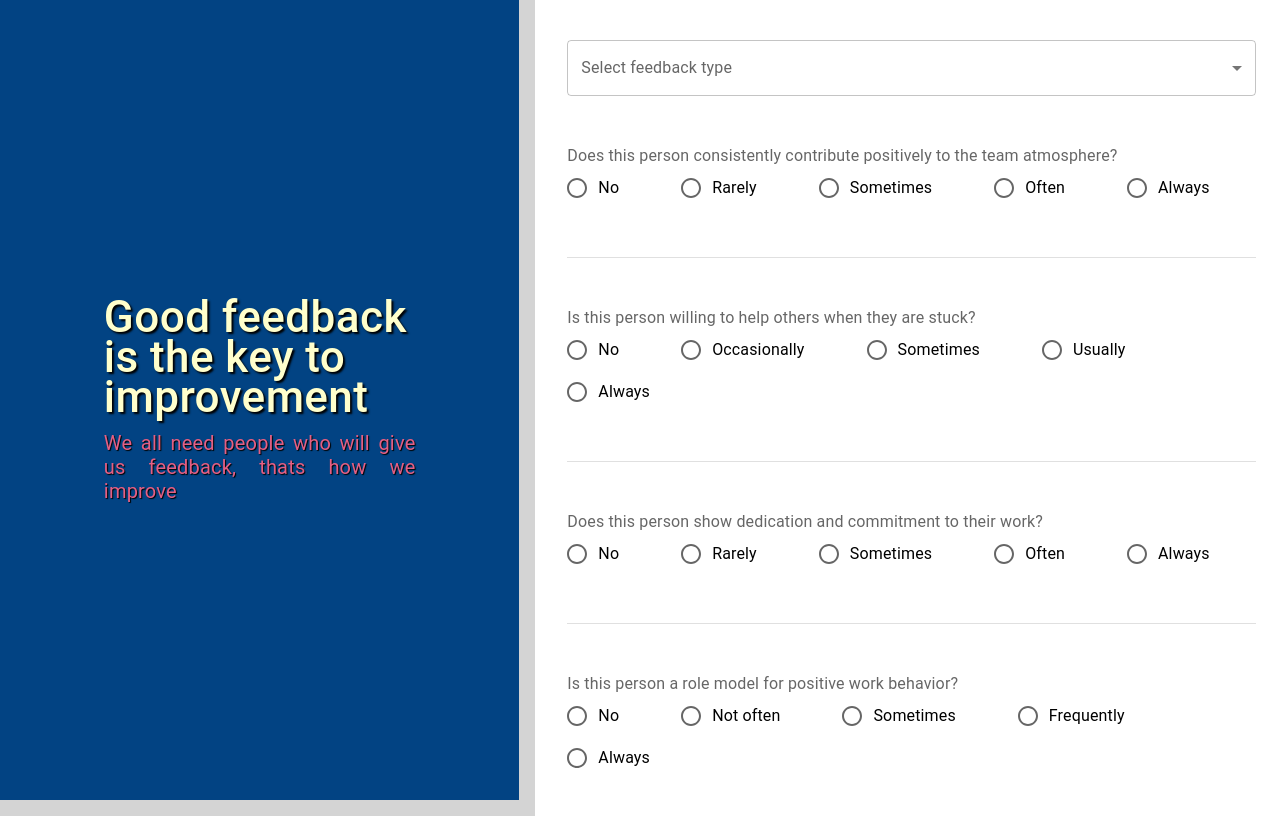
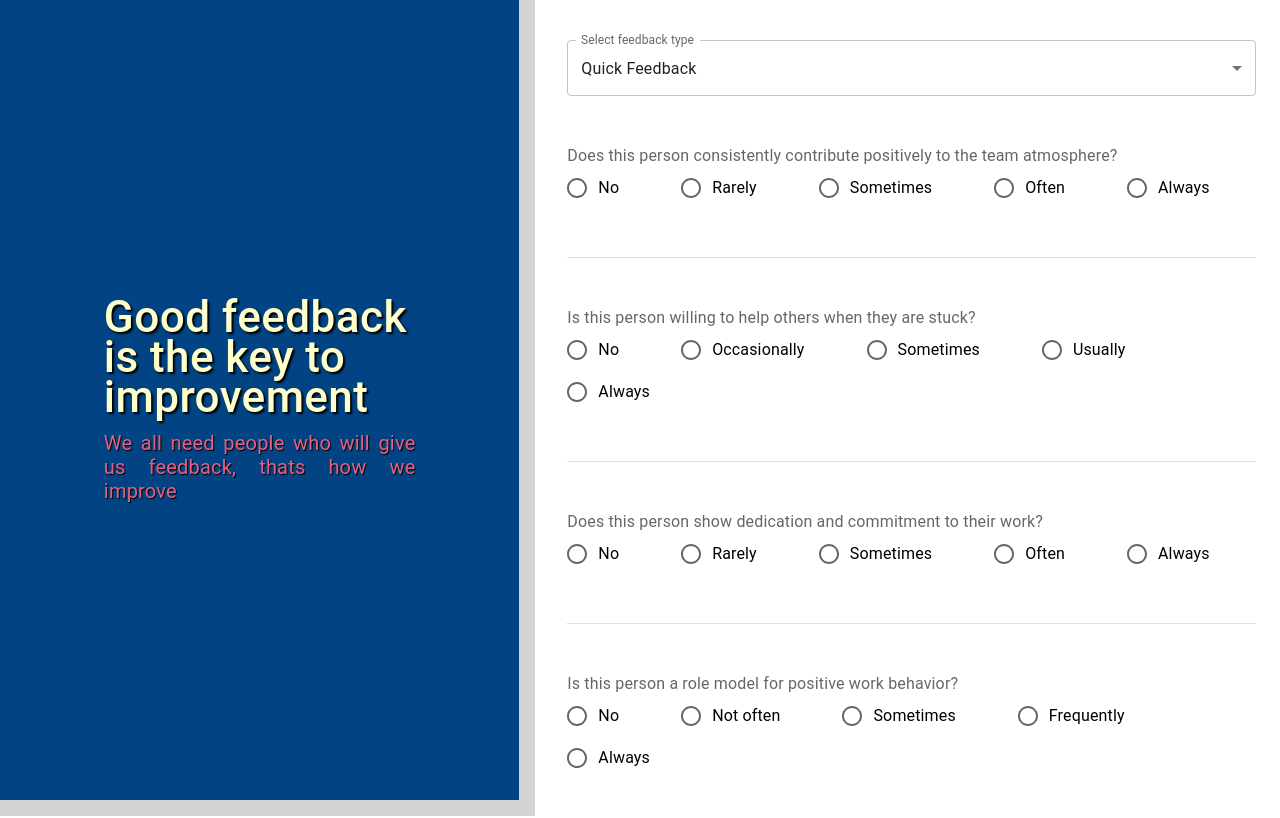
Before and after one commit to umairali2/HumanEdge, a React (Create React App) app: page / in a window 1280 px wide. Shown: the top 818 px of the page. Built offline with nearby package versions, Linux system fonts and the light colour scheme.

Commit message:
added default feedback type

```diff
--- a/src/components/Select.tsx
+++ b/src/components/Select.tsx
@@ -16,6 +16,7 @@ interface IItems {
   label: string;
   id: string;
   options: IOptions[];
+  defaultValue: string;
 }
 
 interface Props {
@@ -24,9 +25,9 @@ interface Props {
 }
 
 const SelectComponent = (props: Props) => {
-  const [feedbackType, setFeedbackType] = useState("");
+  const { items, handleChange } = props;
 
-  const { items, handleChange } = props;
+  const [feedbackType, setFeedbackType] = useState(items[0].defaultValue);
 
   const handleFeedbackType = (event: SelectChangeEvent, id: string) => {
     setFeedbackType(event.target.value);
--- a/src/pages/Feedback/FeedbackForm/FeedbackForm.constants.ts
+++ b/src/pages/Feedback/FeedbackForm/FeedbackForm.constants.ts
@@ -46,6 +46,7 @@ export const selectFeedbackType = [
   {
     label: "Select feedback type",
     id: "feedback-type",
+    defaultValue: "Quick Feedback",
     options: [
       { name: "Praise", value: "Praise" },
       { name: "Opportunity Area", value: "Opportunity Area" },
```
